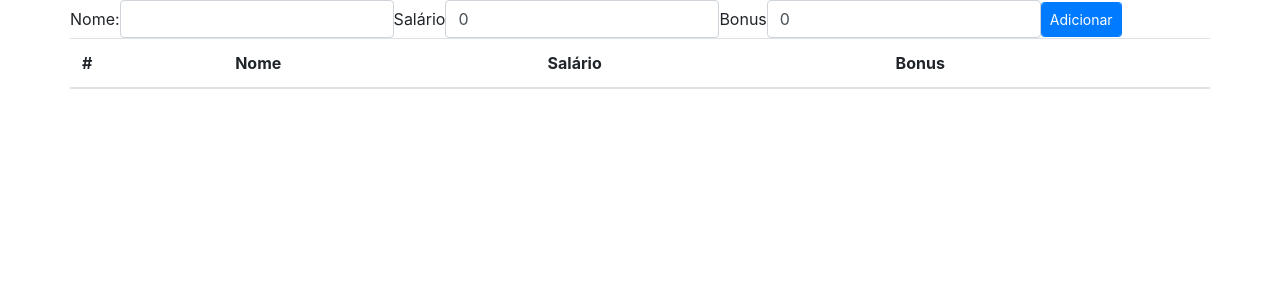
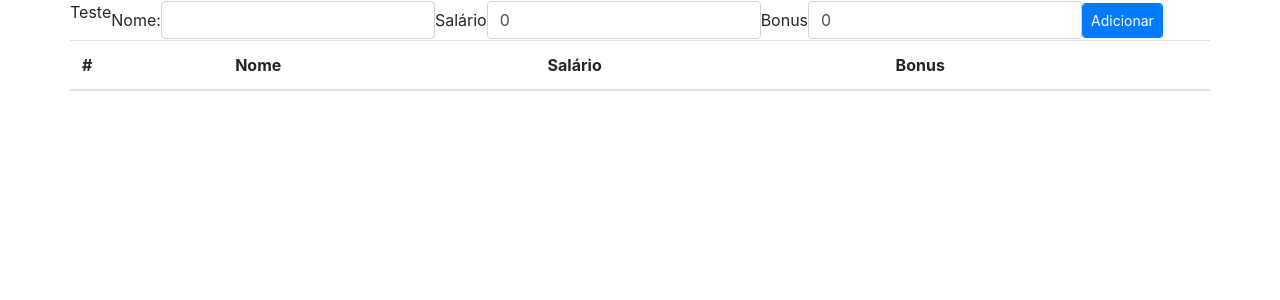
Before and after one commit to deigonPrates/Angular-7-Componentes, an Angular app: page / in a window 1280 px wide. Shown: the top 300 px of the page. Built offline with nearby package versions, Linux system fonts and the light colour scheme.

Commit message:
Iniciando com diretivas

```diff
--- a/src/app/app.module.ts
+++ b/src/app/app.module.ts
@@ -5,12 +5,14 @@ import {FormsModule}  from '@angular/forms';
 import { AppComponent } from './app.component';
 import { EmployeeListComponent } from './employee-list/employee-list.component';
 import { EmployeeNewComponent } from './employee-new/employee-new.component';
+import { SalaryColorDirective } from './salary-color.directive';
 
 @NgModule({
   declarations: [
     AppComponent,
     EmployeeListComponent,
-    EmployeeNewComponent
+    EmployeeNewComponent,
+    SalaryColorDirective
   ],
   imports: [
     BrowserModule,
--- a/src/app/employee-new/employee-new.component.html
+++ b/src/app/employee-new/employee-new.component.html
@@ -1,5 +1,6 @@
 <div class="container">
   <div class="row">
+    <p salaryColor></p>
       <div class="form-inline">
         <label>Nome:</label>
         <input type="text" class="form-control" [(ngModel)]="employee.name">
--- /dev/null
+++ b/src/app/salary-color.directive.ts
@@ -0,0 +1,12 @@
+import { Directive, ElementRef } from '@angular/core';
+
+@Directive({
+  selector: '[salaryColor]'
+})
+export class SalaryColorDirective {
+
+  constructor(private element:ElementRef) {
+    this.element.nativeElement.innerHTML = 'Teste';
+  }
+
+}
```
Also changed, not shown: 1 other file (tests, documents, lock files or other folders).
